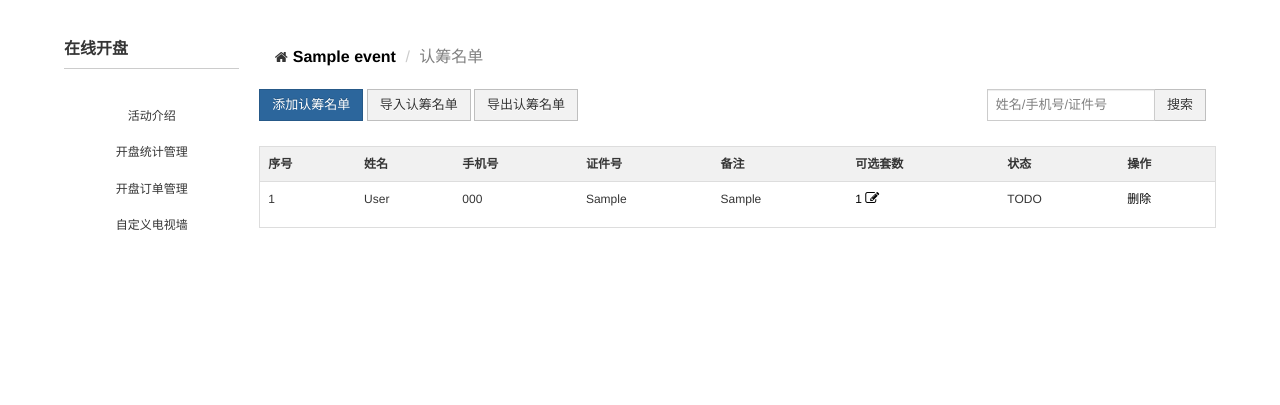
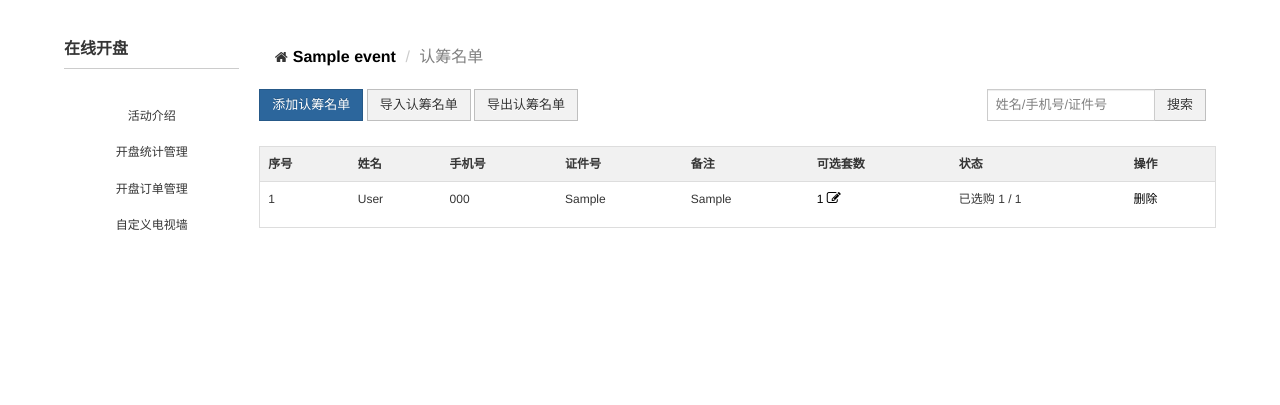
Before and after one commit to superOnes/roomBuy, a Django app: page /1/customs/ in a window 1280 px wide. Shown: the part 50-455 px from the top of the page. Run offline with Django 3.2, Linux system fonts and the light colour scheme; tables that the repository leaves empty hold one stand-in row (values such as "Sample post"); some libraries are stand-ins or nearby versions.

Commit message:
添加用户状态

```diff
--- a/templates/customer_list.html
+++ b/templates/customer_list.html
@@ -68,7 +68,7 @@
 			<td>{{ obj.remark }}</td>
 			<td><a data-iframe="{% url 'customer_count_update' pk=obj.id %}" data-toggle="modal" data-title="修改可选套数">
 				     {{ obj.count }} <i class="icon icon-edit"></i></a></td>
-      		<td>TODO</td>
+      <td>已选购 {{obj.user.order_set.count}} / {{ obj.count }}</td>
 			<td>
 				<p><a data-toggle="modal" data-target="#deleteModal" data-id="{{obj.id}}" class="delete">删除</a></p>
 			</td>
```
